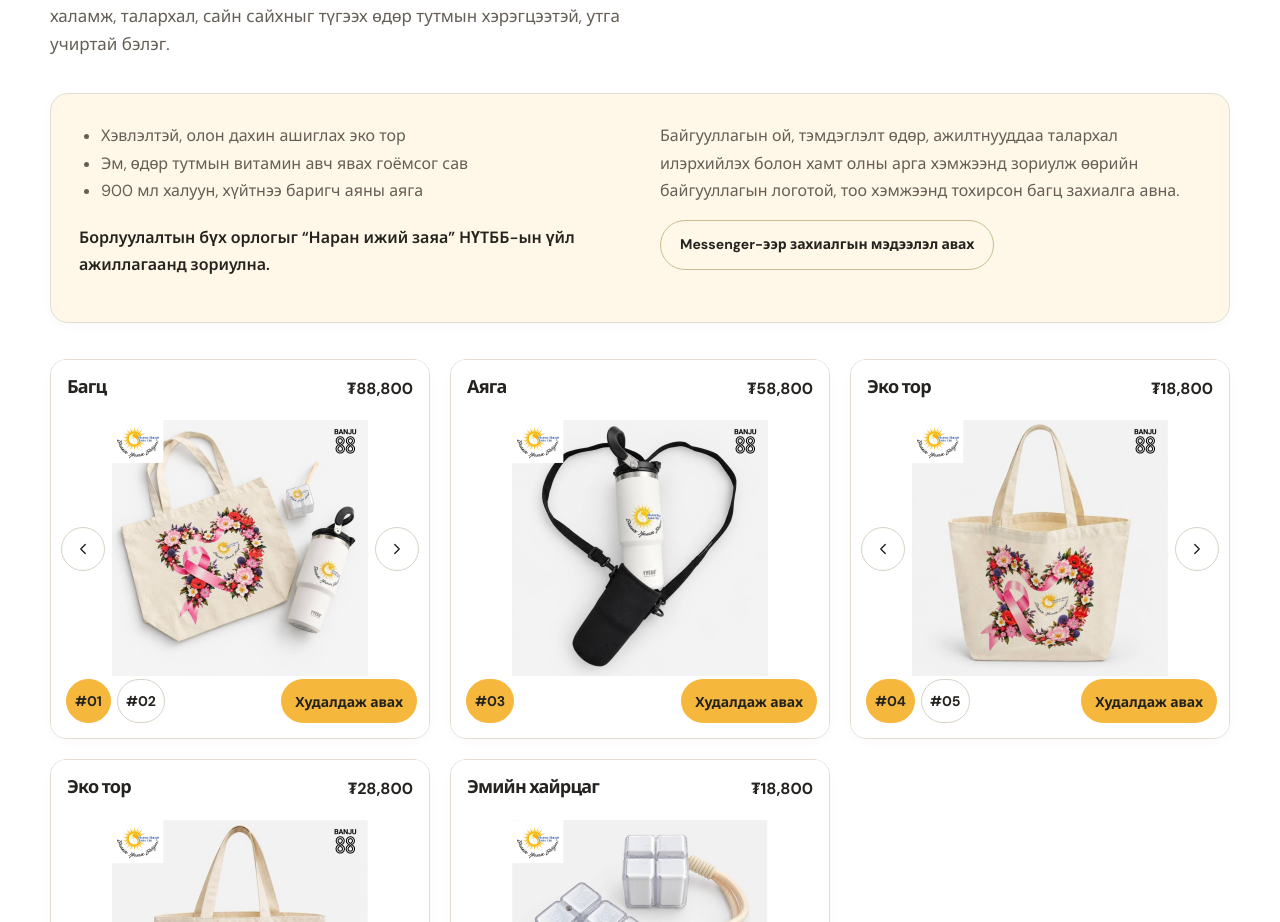
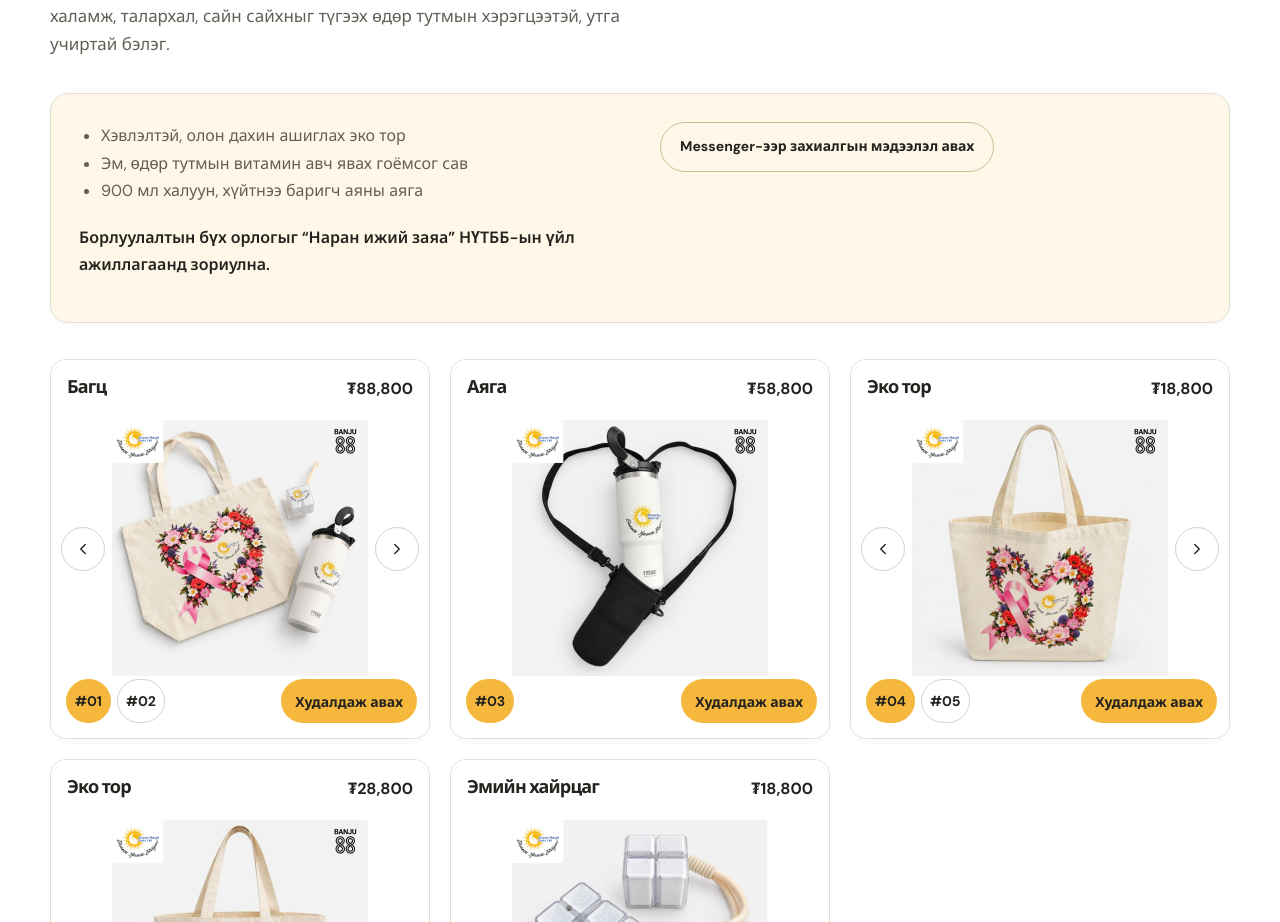
Before and after one commit to OrdinaryPersonn/naranijiizaya, a React (Vite) app: page / in a window 1280 px wide. Shown: the part 8703-9625 px from the top of the page. Built offline with nearby package versions, Linux system fonts and the light colour scheme.

Commit message:
Remove bulk order copy from shop

```diff
--- a/src/components/ShopSection.tsx
+++ b/src/components/ShopSection.tsx
@@ -9,7 +9,7 @@ export function ShopSection({ locale }: { locale: Locale }) {
   const c = SHOP_COPY[locale]
   return <section className="section shop-section" id="shop"><div className="shell">
     <SectionHeading eyebrow="BANJU 88 × НАРАН ИЖИЙ ЗАЯА" title={c.title} body={c.body}/>
-    <div className="shop-intro"><div><ul>{c.contents.map(content => <li key={content}>{content}</li>)}</ul><p className="shop-impact">{c.impact}</p></div><div><p>{c.bulk}</p><a className="button button--outline" href={SITE_CONFIG.shopOrderUrl} target="_blank" rel="noreferrer">{c.contact}</a></div></div>
+    <div className="shop-intro"><div><ul>{c.contents.map(content => <li key={content}>{content}</li>)}</ul><p className="shop-impact">{c.impact}</p></div><div><a className="button button--outline" href={SITE_CONFIG.shopOrderUrl} target="_blank" rel="noreferrer">{c.contact}</a></div></div>
     <div className="shop-grid">{PRODUCT_GROUPS.map(group => <ProductCard key={group.id} group={group} locale={locale}/>)}</div>
   </div></section>
 }
--- a/src/data/shopCopy.ts
+++ b/src/data/shopCopy.ts
@@ -1,6 +1,6 @@
 import type { Locale } from '../i18n/types'
 
-export const SHOP_COPY: Record<Locale, { title: string; body: string; contents: string[]; impact: string; bulk: string; contact: string; item: string; buy: string; productNames: Record<string, string>; variants: string; previousVariant: string; nextVariant: string; payment: string; instructions: string; steps: string[]; exampleLabel: string; example: string; exampleHelp: string; note: string; open: string; qpayScan: string; alipayScan: string }> = {
+export const SHOP_COPY: Record<Locale, { title: string; body: string; contents: string[]; impact: string; contact: string; item: string; buy: string; productNames: Record<string, string>; variants: string; previousVariant: string; nextVariant: string; payment: string; instructions: string; steps: string[]; exampleLabel: string; example: string; exampleHelp: string; note: string; open: string; qpayScan: string; alipayScan: string }> = {
   mn: {
     buy: 'Худалдаж авах',
     previousVariant: 'Өмнөх хувилбар', nextVariant: 'Дараагийн хувилбар',
@@ -11,7 +11,6 @@ export const SHOP_COPY: Record<Locale, { title: string; body: string; contents:
     title: 'Халамж шингэсэн бэлэг', body: 'Сайн үйлсийн төлөөх сонголт. Хамт олон, байгууллагаараа хайр халамж, талархал, сайн сайхныг түгээх өдөр тутмын хэрэгцээтэй, утга учиртай бэлэг.',
     contents: ['Хэвлэлтэй, олон дахин ашиглах эко тор', 'Эм, өдөр тутмын витамин авч явах гоёмсог сав', '900 мл халуун, хүйтнээ баригч аяны аяга'],
     impact: 'Борлуулалтын бүх орлогыг “Наран ижий заяа” НҮТББ-ын үйл ажиллагаанд зориулна.',
-    bulk: 'Байгууллагын ой, тэмдэглэлт өдөр, ажилтнууддаа талархал илэрхийлэх болон хамт олны арга хэмжээнд зориулж өөрийн байгууллагын логотой, тоо хэмжээнд тохирсон багц захиалга авна.',
     contact: 'Messenger-ээр захиалгын мэдээлэл авах', item: 'Бараа',
     payment: "Төлбөр төлөх заавар",
     instructions: "Барааны хувилбаруудыг үзээд авах хувилбарынхаа дугаарыг тэмдэглэнэ үү. Төлбөрөө хийхдээ банкны аппынхаа “Гүйлгээний утга” хэсэгт утасны дугаар болон барааны дугаараа заавал бичнэ үү.",
@@ -31,7 +30,6 @@ export const SHOP_COPY: Record<Locale, { title: string; body: string; contents:
     title: 'A gift filled with care', body: 'A meaningful choice for a good cause. Share care and gratitude with practical everyday gifts for your team or organization.',
     contents: ['Printed, reusable eco tote', 'Compact case for medicines and daily vitamins', '900 ml insulated travel cup for hot and cold drinks'],
     impact: 'All sales proceeds support the activities of Naran Ijii Zaya NGO.',
-    bulk: 'Group and corporate orders are welcome, with your own organization’s logo and quantities tailored to anniversaries, staff appreciation, team events and social responsibility initiatives.',
     contact: 'Order details on Messenger', item: 'Item',
     payment: "How to pay",
     instructions: "Browse the variants and note the item number you want. When paying, write your phone number and item number in your banking app’s payment description.",
@@ -50,8 +48,7 @@ export const SHOP_COPY: Record<Locale, { title: string; body: string; contents:
     alipayScan: '请打开支付宝的“扫一扫”。',
     title: '充满关爱的礼物', body: '为公益选择一份有意义的礼物。为团队和机构准备实用的日常礼品，传递关爱与感谢。',
     contents: ['可重复使用的印花环保袋', '便携药品及维生素收纳盒', '900 毫升冷热保温旅行杯'],
-    impact: '全部销售收入用于支持 Naran Ijii Zaya 非政府组织的活动。', bulk: '接受团体和企业批量订单，可按数量定制企业标志，适合周年庆、员工感谢及团队活动。',
-    contact: '通过 Messenger 咨询订单', item: '商品',
+    impact: '全部销售收入用于支持 Naran Ijii Zaya 非政府组织的活动。',    contact: '通过 Messenger 咨询订单', item: '商品',
     payment: "付款说明",
     instructions: "浏览各款式，并记下想购买的商品编号。付款时，请在银行应用的付款备注中填写您的电话号码和商品编号。",
     steps: ["查看所选商品的编号及标示价格。不同商品的价格不同。", "在银行应用中扫描 QPay 二维码，或在支付宝中扫描支付宝二维码，并输入所需数量对应的总金额。", "确认付款前，在付款备注中填写电话号码、商品编号和数量，方便我们确认付款人及所购商品。"],
@@ -69,8 +66,7 @@ export const SHOP_COPY: Record<Locale, { title: string; body: string; contents:
     alipayScan: 'Откройте «Scan» в приложении Alipay.',
     title: 'Подарок с заботой', body: 'Осмысленный выбор ради доброго дела. Полезные повседневные подарки для вашей команды или организации.',
     contents: ['Многоразовая экосумка с принтом', 'Компактный футляр для лекарств и витаминов', 'Термокружка 900 мл для горячих и холодных напитков'],
-    impact: 'Вся выручка от продаж направляется на деятельность НКО «Наран Ижий Заяа».', bulk: 'Принимаем групповые и корпоративные заказы с вашим логотипом и нужным количеством для юбилеев, благодарности сотрудникам и мероприятий.',
-    contact: 'Подробности заказа в Messenger', item: 'Товар',
+    impact: 'Вся выручка от продаж направляется на деятельность НКО «Наран Ижий Заяа».',    contact: 'Подробности заказа в Messenger', item: 'Товар',
     payment: "Как оплатить",
     instructions: "Просмотрите варианты и запомните номер нужного товара. При оплате укажите номер телефона и номер товара в назначении платежа в банковском приложении.",
     steps: ["Проверьте номер выбранного товара и указанную цену. Цена зависит от товара.", "Отсканируйте QR QPay в банковском приложении или QR Alipay в Alipay и введите общую сумму за нужное количество.", "Перед подтверждением платежа укажите телефон, номер товара и количество в назначении платежа, чтобы мы могли определить покупателя и состав заказа."],
```
Also changed, not shown: 2 other files (tests, documents, lock files or other folders).
